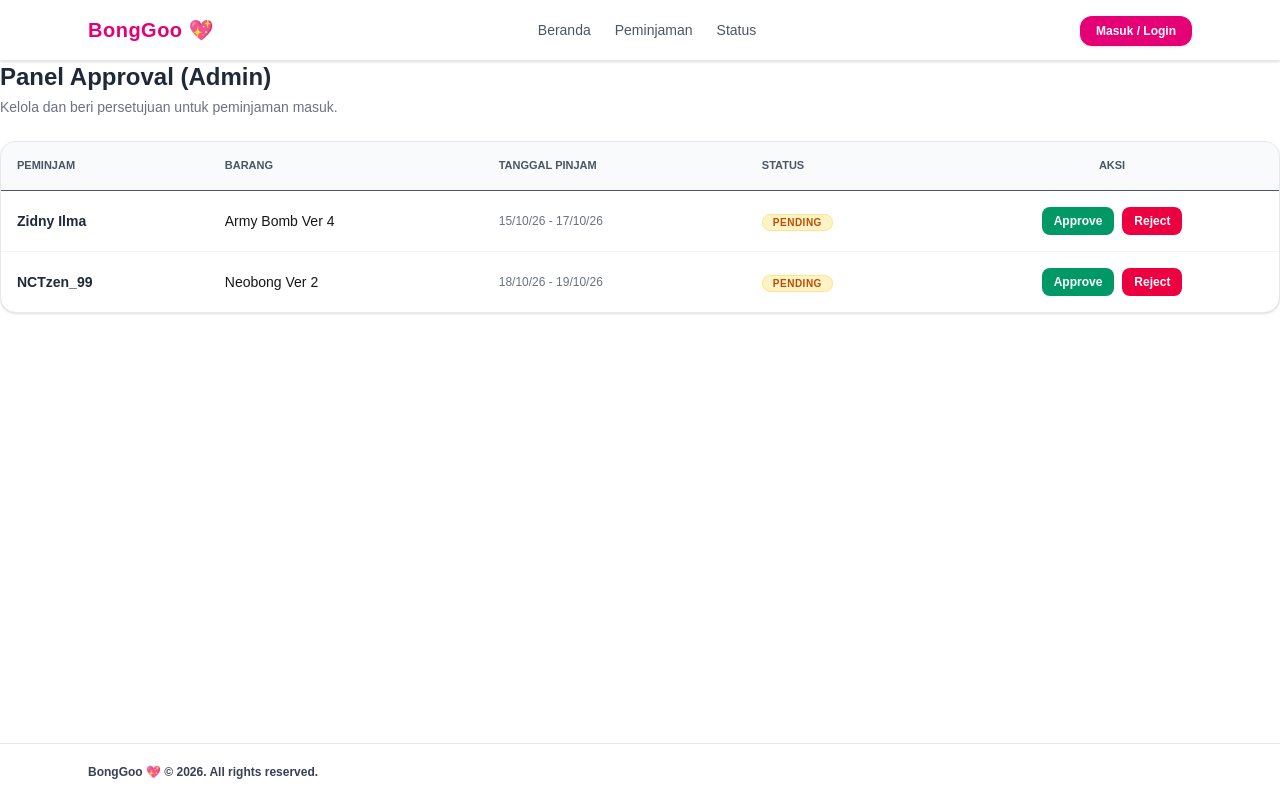
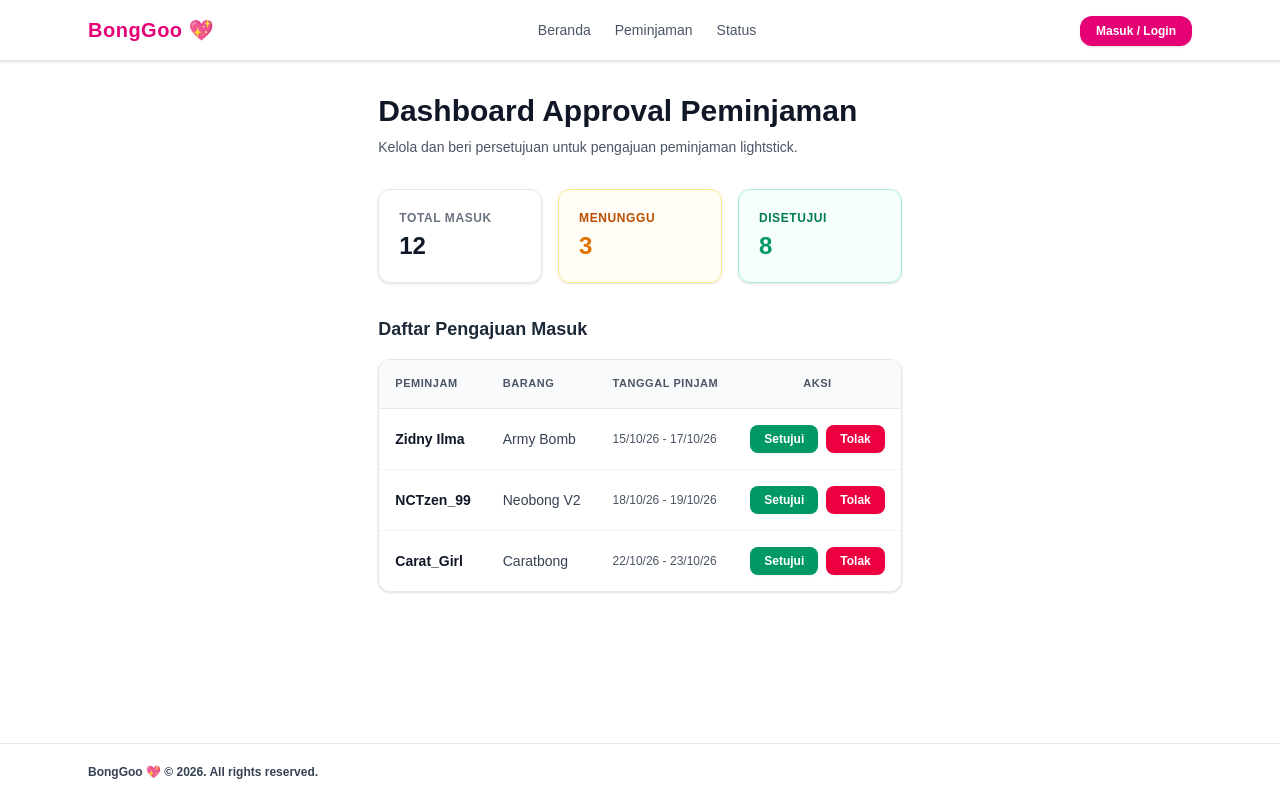
Before and after one commit to isilalala/BongGoo, a Next.js app: page /approval in a window 1280 px wide. Built offline with nearby package versions, Linux system fonts and the light colour scheme.

Commit message:
ubah tampilan halaman approval

```diff
--- a/src/app/approval/page.js
+++ b/src/app/approval/page.js
@@ -1,11 +1,10 @@
 // app/approval/page.js
-import Badge from "@/components/Badge";
 
 export default function ApprovalPage() {
   // Simulasi role login
   const role = "admin"; // Ganti ke "user" untuk tes proteksi
 
-  // Proteksi Sederhana untuk Sesi 2
+  // Proteksi Sederhana
   if (role !== "admin") {
     return (
       <div className="text-center py-16 bg-white rounded-2xl border border-gray-200 shadow-sm max-w-md mx-auto my-10 p-6">
@@ -22,50 +21,86 @@ export default function ApprovalPage() {
     {
       id: "REQ-101",
       user: "Zidny Ilma",
-      item: "Army Bomb Ver 4",
+      item: "Army Bomb",
       date: "15/10/26 - 17/10/26",
-      status: "Pending",
     },
     {
       id: "REQ-102",
       user: "NCTzen_99",
-      item: "Neobong Ver 2",
+      item: "Neobong V2",
       date: "18/10/26 - 19/10/26",
-      status: "Pending",
+    },
+    {
+      id: "REQ-103",
+      user: "Carat_Girl",
+      item: "Caratbong",
+      date: "22/10/26 - 23/10/26",
     },
   ];
 
   return (
-    <div>
-      <h1 className="text-2xl font-bold text-gray-800 mb-1">Panel Approval (Admin)</h1>
-      <p className="text-sm text-gray-500 mb-6">Kelola dan beri persetujuan untuk peminjaman masuk.</p>
+    <div className="max-w-5xl mx-auto p-6 md:p-8">
+      {/* 1. JUDUL & DESKRIPSI */}
+      <div className="mb-8">
+        <h1 className="text-2xl md:text-3xl font-extrabold text-gray-900 mb-2">
+          Dashboard Approval Peminjaman
+        </h1>
+        <p className="text-sm text-gray-600">
+          Kelola dan beri persetujuan untuk pengajuan peminjaman lightstick.
+        </p>
+      </div>
 
-      <div className="bg-white rounded-2xl border border-gray-200 overflow-hidden shadow-sm">
+      {/* 2. STAT CARDS RINGKASAN */}
+      <div className="grid grid-cols-1 md:grid-cols-3 gap-4 mb-8">
+        <div className="bg-white p-5 rounded-xl border border-gray-200 shadow-sm">
+          <p className="text-xs font-semibold text-gray-500 uppercase tracking-wider mb-1">
+            Total Masuk
+          </p>
+          <p className="text-2xl font-bold text-gray-900">12</p>
+        </div>
+
+        <div className="bg-amber-50/50 p-5 rounded-xl border border-amber-200 shadow-sm">
+          <p className="text-xs font-semibold text-amber-700 uppercase tracking-wider mb-1">
+            Menunggu
+          </p>
+          <p className="text-2xl font-bold text-amber-600">3</p>
+        </div>
+
+        <div className="bg-emerald-50/50 p-5 rounded-xl border border-emerald-200 shadow-sm">
+          <p className="text-xs font-semibold text-emerald-700 uppercase tracking-wider mb-1">
+            Disetujui
+          </p>
+          <p className="text-2xl font-bold text-emerald-600">8</p>
+        </div>
+      </div>
+
+      {/* 3. DAFTAR PENGAJUAN MASUK */}
+      <div className="mb-4">
+        <h2 className="text-lg font-bold text-gray-800">Daftar Pengajuan Masuk</h2>
+      </div>
+
+      <div className="bg-white rounded-xl border border-gray-200 overflow-hidden shadow-sm">
         <table className="w-full text-left text-sm">
-          <thead className="bg-slate-50 border-b text-gray-600 uppercase text-[11px] font-bold">
+          <thead className="bg-gray-50 border-b border-gray-200 text-gray-600 uppercase text-[11px] font-extrabold tracking-wider">
             <tr>
-              <th className="p-4">Peminjam</th>
-              <th className="p-4">Barang</th>
-              <th className="p-4">Tanggal Pinjam</th>
-              <th className="p-4">Status</th>
-              <th className="p-4 text-center">Aksi</th>
+              <th className="p-4">PEMINJAM</th>
+              <th className="p-4">BARANG</th>
+              <th className="p-4">TANGGAL PINJAM</th>
+              <th className="p-4 text-center">AKSI</th>
             </tr>
           </thead>
           <tbody className="divide-y divide-gray-100">
             {pendingRequests.map((req) => (
-              <tr key={req.id} className="hover:bg-slate-50/50">
-                <td className="p-4 font-semibold text-gray-800">{req.user}</td>
-                <td className="p-4">{req.item}</td>
-                <td className="p-4 text-gray-500 text-xs">{req.date}</td>
-                <td className="p-4">
-                  <Badge status={req.status} />
-                </td>
+              <tr key={req.id} className="hover:bg-gray-50/80 transition">
+                <td className="p-4 font-semibold text-gray-900">{req.user}</td>
+                <td className="p-4 text-gray-700">{req.item}</td>
+                <td className="p-4 text-gray-600 text-xs font-medium">{req.date}</td>
                 <td className="p-4 flex gap-2 justify-center">
-                  <button className="bg-emerald-600 text-white px-3 py-1.5 rounded-lg text-xs font-bold hover:bg-emerald-700 transition">
-                    Approve
+                  <button className="bg-emerald-600 hover:bg-emerald-700 text-white px-3.5 py-1.5 rounded-lg text-xs font-bold transition shadow-xs">
+                    Setujui
                   </button>
-                  <button className="bg-rose-600 text-white px-3 py-1.5 rounded-lg text-xs font-bold hover:bg-rose-700 transition">
-                    Reject
+                  <button className="bg-rose-600 hover:bg-rose-700 text-white px-3.5 py-1.5 rounded-lg text-xs font-bold transition shadow-xs">
+                    Tolak
                   </button>
                 </td>
               </tr>
```
